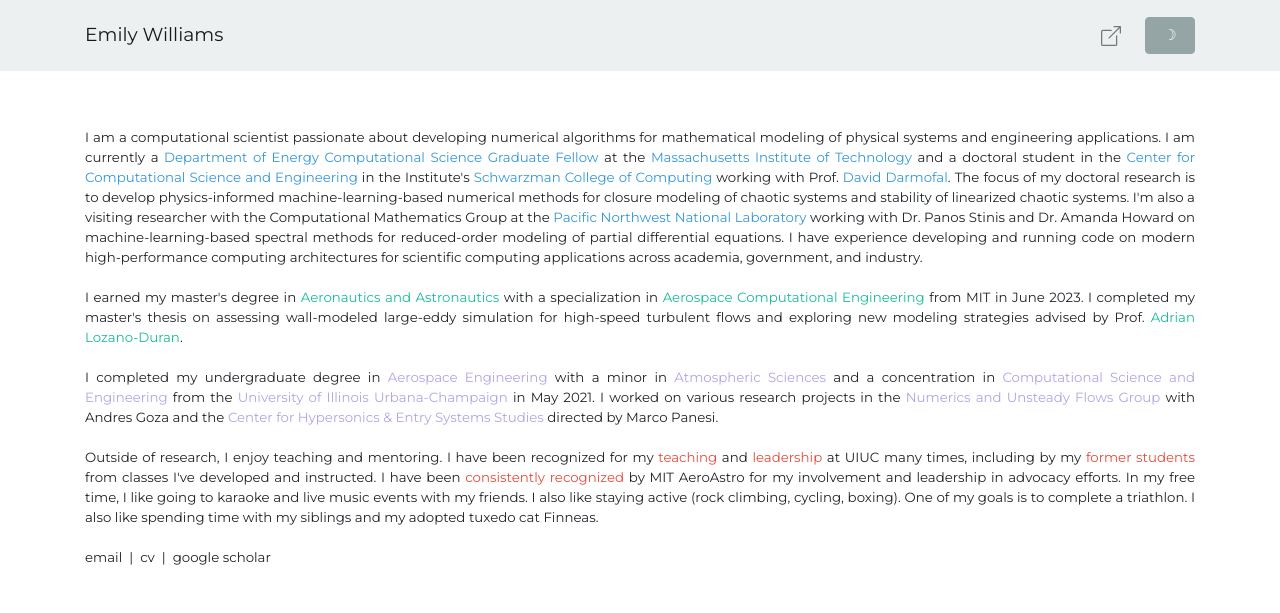
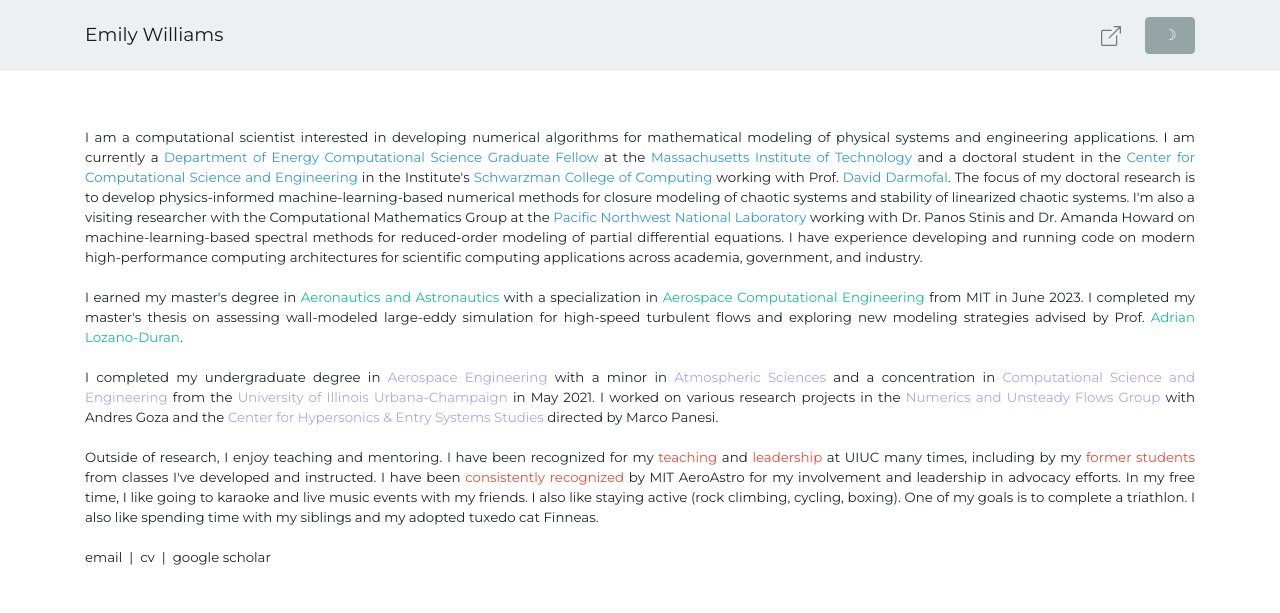
Before and after one commit to emlyjwllms/emlyjwllms.github.io, a plain HTML site: page index.html in a window 1280 px wide. Shown: the top 613 px of the page. Drawn offline with nearby package versions, Linux system fonts and the light colour scheme.

Commit message:
blurb update

```diff
--- a/index.html
+++ b/index.html
@@ -48,7 +48,7 @@
         <img src="ejw.JPG" style="width:150px; margin-top:12.5%;" class="card-img-top d-none d-md-block">
       </div> -->
       <div class="col-md-12 col-lg-12 my-3 pb-0" style="text-align: justify">
-        I am a computational scientist passionate about developing numerical algorithms for mathematical modeling of physical systems and engineering applications. I am currently a <a href="https://www.krellinst.org/csgf/" target="_blank" style="color:#3498DB">Department of Energy Computational Science Graduate Fellow</a> at the <a href="https://mit.edu" target="_blank" style="color:#3498DB">Massachusetts Institute of Technology</a> and a doctoral student in the <a href="https://cse.mit.edu/" target="_blank" style="color:#3498DB">Center for Computational Science and Engineering</a> in the Institute's <a href="https://computing.mit.edu/" target="_blank" style="color:#3498DB">Schwarzman College of Computing</a> working with Prof. <a href="https://darmofal.mit.edu" target="_blank" style="color:#3498DB">David Darmofal</a>.
+        I am a computational scientist interested in developing numerical algorithms for mathematical modeling of physical systems and engineering applications. I am currently a <a href="https://www.krellinst.org/csgf/" target="_blank" style="color:#3498DB">Department of Energy Computational Science Graduate Fellow</a> at the <a href="https://mit.edu" target="_blank" style="color:#3498DB">Massachusetts Institute of Technology</a> and a doctoral student in the <a href="https://cse.mit.edu/" target="_blank" style="color:#3498DB">Center for Computational Science and Engineering</a> in the Institute's <a href="https://computing.mit.edu/" target="_blank" style="color:#3498DB">Schwarzman College of Computing</a> working with Prof. <a href="https://darmofal.mit.edu" target="_blank" style="color:#3498DB">David Darmofal</a>.
         The focus of my doctoral research is to develop physics-informed machine-learning-based numerical methods for closure modeling of chaotic systems and stability of linearized chaotic systems.
         I'm also a visiting researcher with the Computational Mathematics Group at the <a href="https://www.pnnl.gov/" target="_blank" style="color:#3498DB">Pacific Northwest National Laboratory</a> working with Dr. Panos Stinis and Dr. Amanda Howard on machine-learning-based spectral methods for reduced-order modeling of partial differential equations.
         I have experience developing and running code on modern high-performance computing architectures for scientific computing applications across academia, government, and industry.
```
